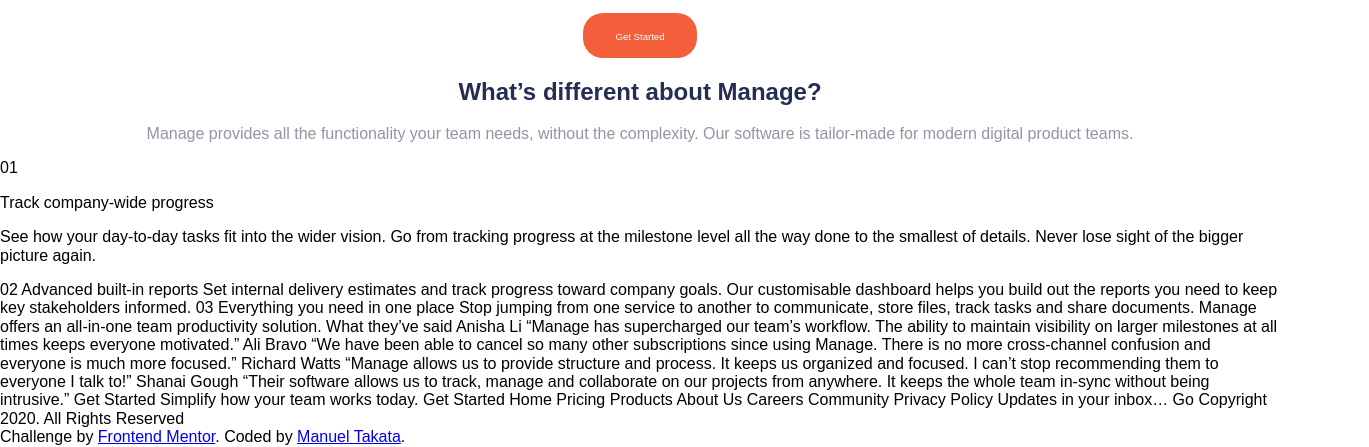
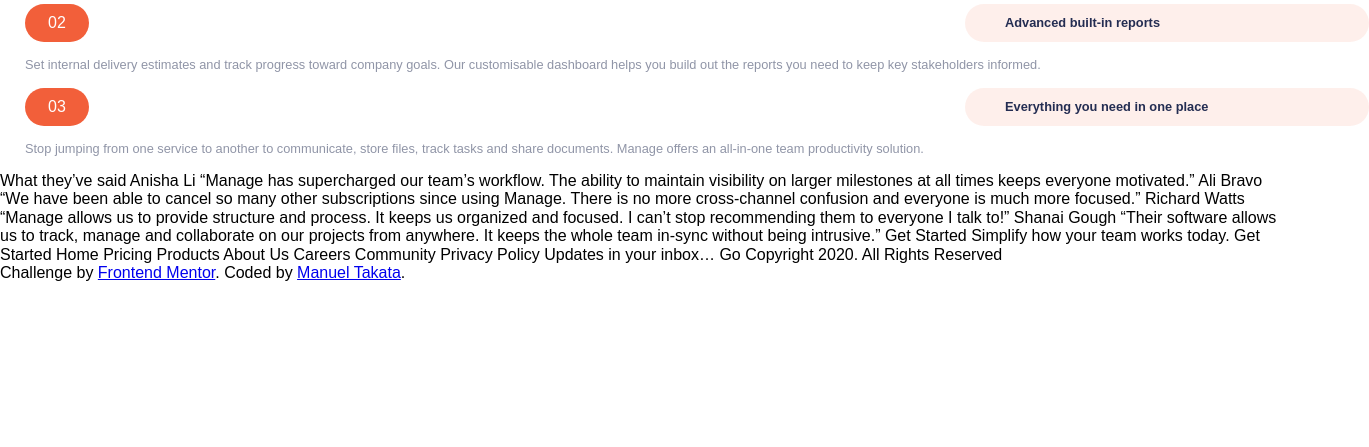
Before and after one commit to Takata21/-Manage-landing-page, a plain HTML site: page index.html in a window 1280 px wide. Shown: the part 501-948 px from the top of the page, 1369 px wide, since content can reach past the window. After the commit the page ends 800 px from the top, so only its background shows below. Drawn offline with Linux system fonts and the light colour scheme; a web font is replaced by a local one.

Commit message:
features done

```diff
--- a/index.html
+++ b/index.html
@@ -35,7 +35,7 @@
 
     <main class="main">
         <div class="wrapper__main">
-            <div class="hero">
+            <div class="hero show">
                 <div class="hero__information">
                     <h1 class="hero__information-h1">
                         Bring everyone together to build better products.
@@ -57,7 +57,20 @@
             <div class="features__iten">
                 <span class="features__iten-number">01</span>
                 <p class="features__iten-title">Track company-wide progress</p>
-                <p class="features__text">See how your day-to-day tasks fit into the wider vision. Go from tracking progress at the milestone level all the way done to the smallest of details. Never lose sight of the bigger picture again.</p>
+                <p class="features__iten-text">See how your day-to-day tasks fit into the wider vision. Go from tracking progress at the milestone level all the way done to the smallest of details. Never lose sight of the bigger picture again.</p>
+            </div>
+
+            <div class="features__iten">
+                <span class="features__iten-number">02</span>
+                <p class="features__iten-title">Advanced built-in reports</p>
+                <p class="features__iten-text">Set internal delivery estimates and track progress toward company goals. Our customisable dashboard helps you build out the reports you need to keep key stakeholders informed.</p>
+            </div>
+
+
+            <div class="features__iten">
+                <span class="features__iten-number">03</span>
+                <p class="features__iten-title"> Everything you need in one place </p>
+                <p class="features__iten-text">Stop jumping from one service to another to communicate, store files, track tasks and share documents. Manage offers an all-in-one team productivity solution. </p>
             </div>
 
         </div>
@@ -67,11 +80,11 @@
 
 
 
-    02 Advanced built-in reports Set internal delivery estimates and track progress toward company goals. Our customisable dashboard helps you build out the reports you need to keep key stakeholders informed. 03 Everything you need in one place Stop jumping
-    from one service to another to communicate, store files, track tasks and share documents. Manage offers an all-in-one team productivity solution. What they’ve said Anisha Li “Manage has supercharged our team’s workflow. The ability to maintain visibility
-    on larger milestones at all times keeps everyone motivated.” Ali Bravo “We have been able to cancel so many other subscriptions since using Manage. There is no more cross-channel confusion and everyone is much more focused.” Richard Watts “Manage
-    allows us to provide structure and process. It keeps us organized and focused. I can’t stop recommending them to everyone I talk to!” Shanai Gough “Their software allows us to track, manage and collaborate on our projects from anywhere. It keeps the
-    whole team in-sync without being intrusive.” Get Started Simplify how your team works today. Get Started Home Pricing Products About Us Careers Community Privacy Policy Updates in your inbox… Go Copyright 2020. All Rights Reserved
+
+    What they’ve said Anisha Li “Manage has supercharged our team’s workflow. The ability to maintain visibility on larger milestones at all times keeps everyone motivated.” Ali Bravo “We have been able to cancel so many other subscriptions since using Manage.
+    There is no more cross-channel confusion and everyone is much more focused.” Richard Watts “Manage allows us to provide structure and process. It keeps us organized and focused. I can’t stop recommending them to everyone I talk to!” Shanai Gough “Their
+    software allows us to track, manage and collaborate on our projects from anywhere. It keeps the whole team in-sync without being intrusive.” Get Started Simplify how your team works today. Get Started Home Pricing Products About Us Careers Community
+    Privacy Policy Updates in your inbox… Go Copyright 2020. All Rights Reserved
 
 
     <div class="attribution">
--- a/src/sass/features.sass
+++ b/src/sass/features.sass
@@ -0,0 +1,28 @@
+.features
+    padding: 0 25px
+    &__iten
+        position: relative
+        &-number
+            display: block
+            text-align: center
+            background-color: var(--BrightRed)
+            color: white
+            border-radius: 25px
+            padding: 10px
+            width: 44px
+        &-title
+            color: var(--DarkBlue)
+            position: absolute
+            top: -13px
+            right: -114px
+            background-color: rgba(243,97 ,64 ,.1 )
+            border-radius: 25px
+            padding: 12px 40px
+            font-weight: 700
+            font-size: .8rem
+            width: 324px
+            margin-left: -20px
+        &-text
+            color: var(--DarkGrayishBlue)
+            font-size: .8em
+            line-height: 20px
--- a/src/sass/main.sass
+++ b/src/sass/main.sass
@@ -4,6 +4,7 @@
 @import ./features.sass
 \:root
     --BrightRed: hsl(12, 88%, 59%)
+    --LightRed: hsl(23, 8%, 99% )
     --DarkBlue: hsl(228, 39%, 23%)
     --DarkGrayishBlue: hsl(227, 12%, 61%)
     --VeryDarkBlue: hsl(233, 12%, 13%)
@@ -19,3 +20,6 @@
     padding: 40px 25px
     &__main
         padding: 0 25px
+
+.show
+    display: none
```
Also changed, not shown: static/css/main.css, 1 other file.
